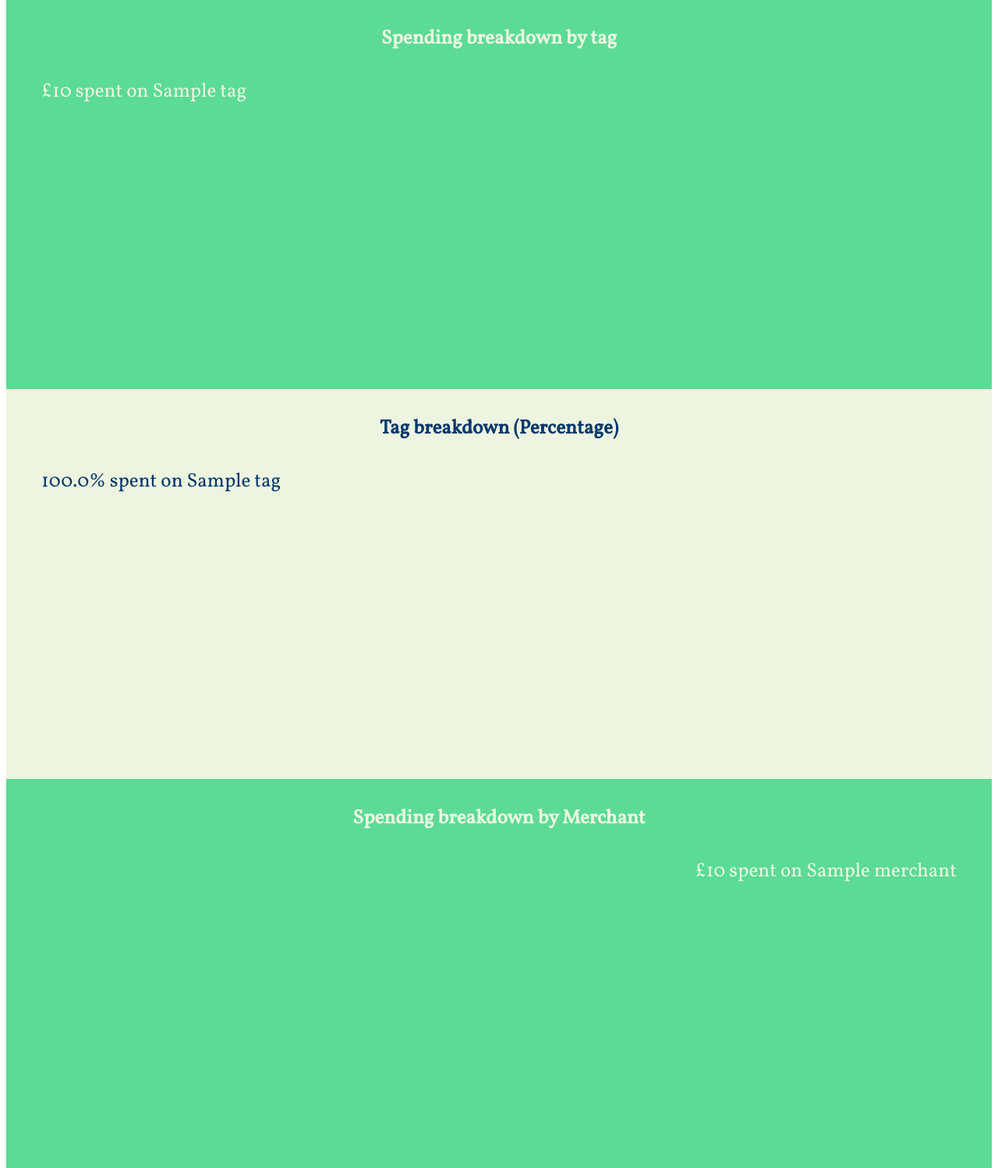
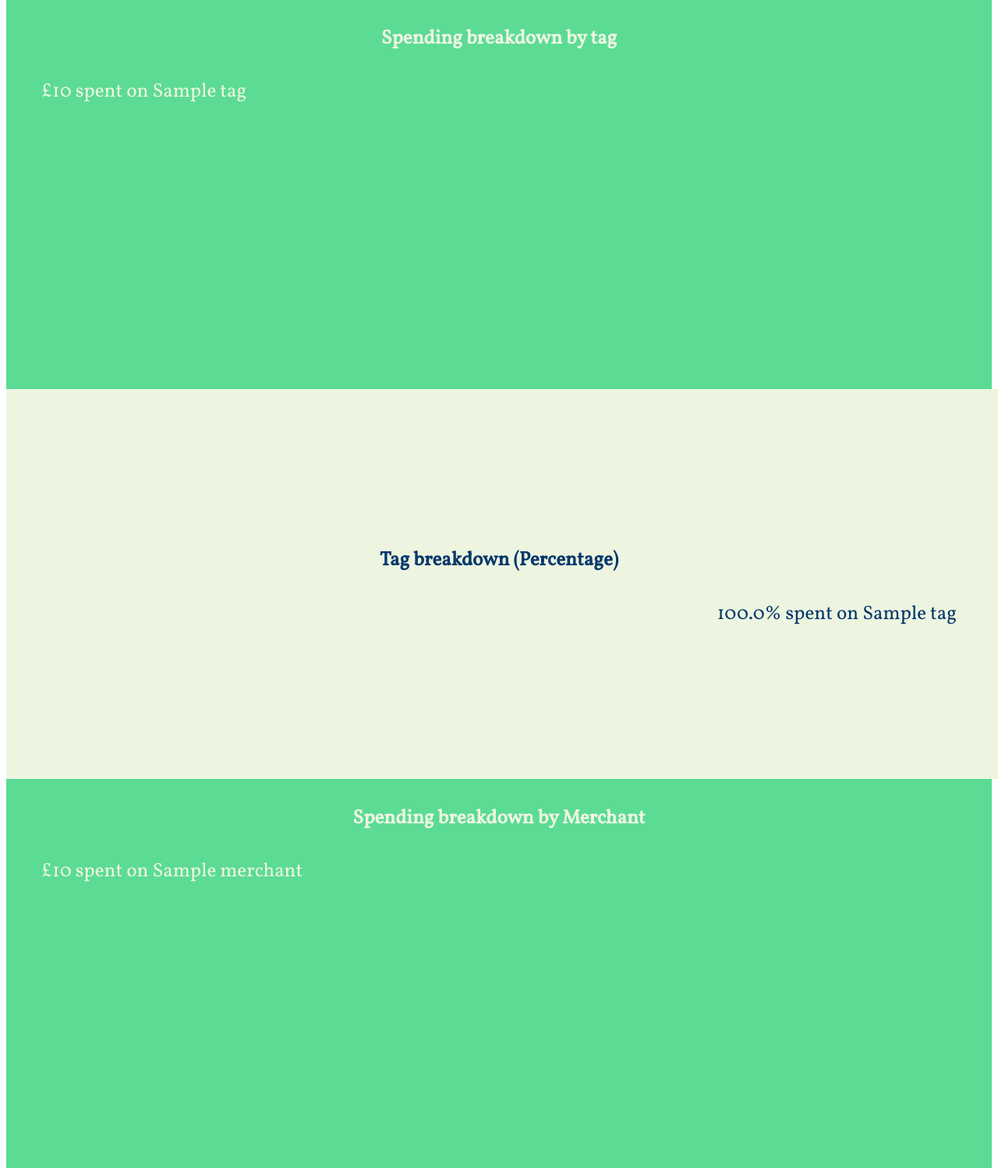
Before and after one commit to dephrase/spending_tracker, a Flask app: page / in a window 1280 px wide. Shown: the part 3138-4636 px from the top of the page at 78% size. Run offline with Flask 2, Linux system fonts and the light colour scheme; a database or web service that is not in the repository returns one stand-in record (values such as "Sample title"); some libraries are stand-ins or nearby versions.

Commit message:
Added styling to as percentage breakdowns

```diff
--- a/static/base.css
+++ b/static/base.css
@@ -8,11 +8,13 @@
     background-color: #edf5e1;
     color: #05386b;
     padding-bottom: 35px;
+    text-decoration: none;
 }
 
 .header-item {
     padding-top: 30px;
     width: 200px;
+    text-decoration: none;
 }
 
 .dropdown-content {
@@ -22,6 +24,7 @@
 
 .dropdown:hover .dropdown-content {
     display: block;
+    text-decoration: none;
 }
 
 .headerbox {
@@ -35,6 +38,7 @@
     font-family: 'Vollkorn', serif;
     font-size: 20px;
     text-align: center;
+    text-decoration: none;
 
 }
 
@@ -135,3 +139,7 @@ th {
     margin-top: 20px;
     margin-bottom: 30px;
 }
+
+a {
+    text-decoration: none;
+}
--- a/templates/index.html
+++ b/templates/index.html
@@ -32,16 +32,16 @@
         <p class="left">£{{spent_dict[key]}} spent on {{key}}</p>
     {% endfor %}
 </div>
-<div class="box2" id="tagpercentage">
+<div class="box2 right" id="tagpercentage">
     <h4 class="centre">Tag breakdown (Percentage)</h4>
     {% for key in tag_percentage %}
-        <p class="left">{{tag_percentage[key]}}% spent on {{key}}</p>
+        <p class="right">{{tag_percentage[key]}}% spent on {{key}}</p>
     {% endfor %}
 </div>
 <div class="box1" id="merchantbreakdown">
     <h4 class="centre">Spending breakdown by Merchant</h4>
     {% for key in merch_dict %}
-        <p class="right">£{{merch_dict[key]}} spent on {{key}}</p>
+        <p class="left">£{{merch_dict[key]}} spent on {{key}}</p>
     {% endfor %}
 </div>
 <div class="box3" id="merchantpercentage">
```
